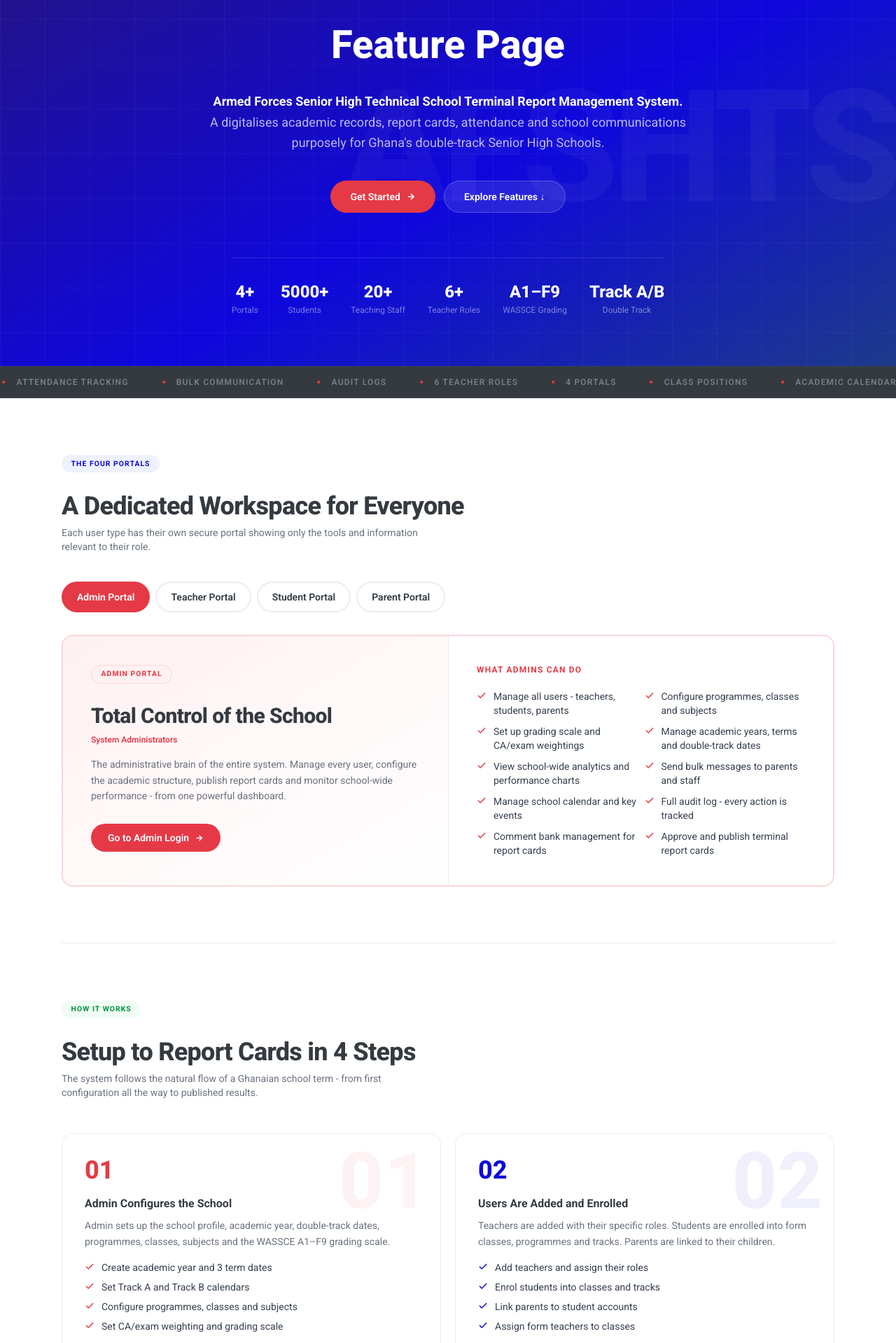
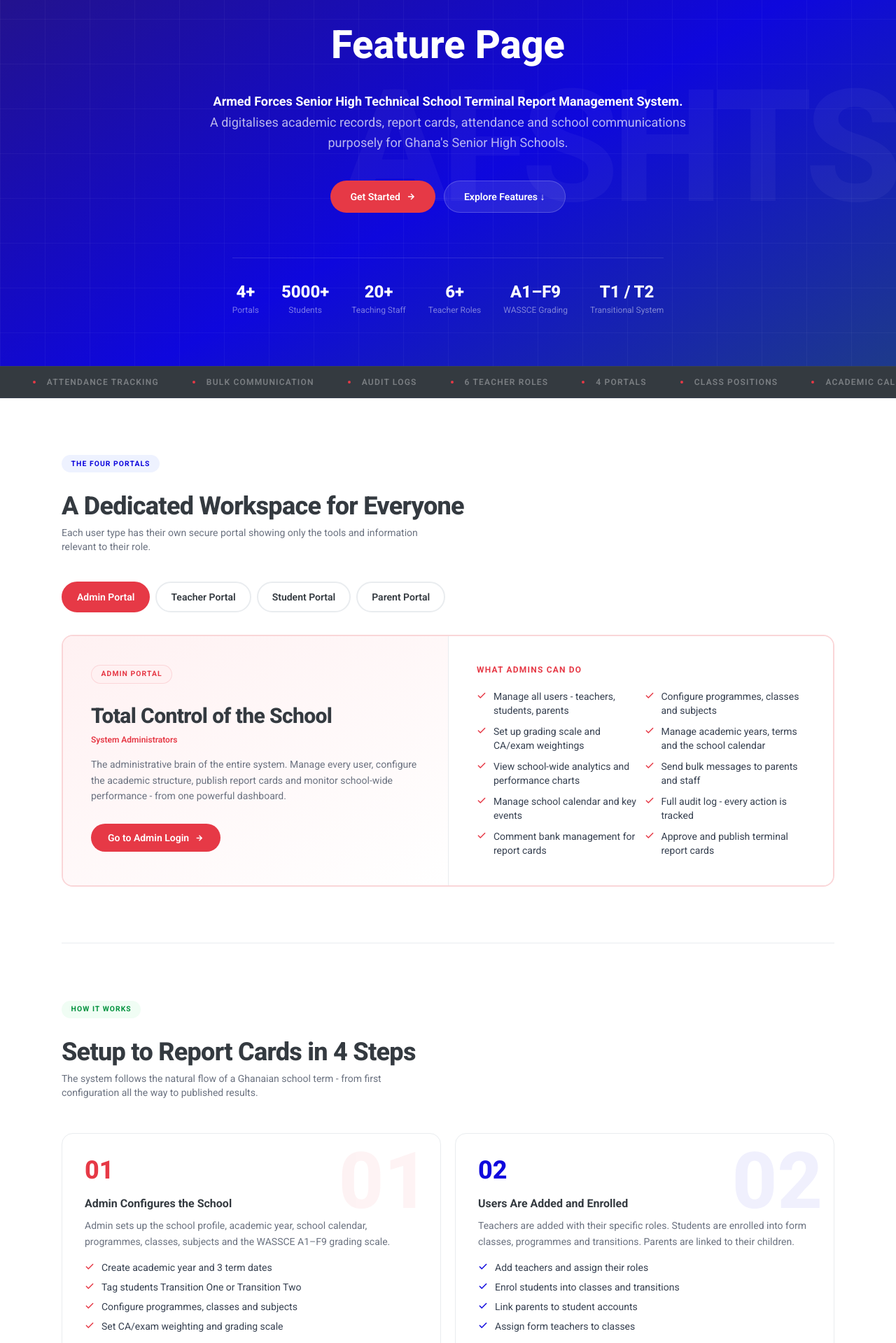
Before and after one commit to Amfex-Network/armed_forces_shs_frontend_ts, a React (Vite) app: page /features in a window 1280 px wide. Shown: the part 181-2100 px from the top of the page at 70% size. Built offline with nearby package versions, Linux system fonts and the light colour scheme; no server answers.

Commit message:
feat: rename track to transition

```diff
--- a/src/api/results.ts
+++ b/src/api/results.ts
@@ -17,6 +17,7 @@ export interface ReportResult {
     lastName?: string;
     formClass?: string;
     course?: string;
+    track?: string;
   };
   term: string;
   academicYear: string;
--- a/src/pages/features/Features.tsx
+++ b/src/pages/features/Features.tsx
@@ -94,7 +94,7 @@ const PORTALS = [
       "Manage all users - teachers, students, parents",
       "Configure programmes, classes and subjects",
       "Set up grading scale and CA/exam weightings",
-      "Manage academic years, terms and double-track dates",
+      "Manage academic years, terms and the school calendar",
       "View school-wide analytics and performance charts",
       "Send bulk messages to parents and staff",
       "Manage school calendar and key events",
@@ -216,10 +216,10 @@ const STEPS = [
     n: "01",
     c: "#E63946",
     t: "Admin Configures the School",
-    d: "Admin sets up the school profile, academic year, double-track dates, programmes, classes, subjects and the WASSCE A1–F9 grading scale.",
+    d: "Admin sets up the school profile, academic year, school calendar, programmes, classes, subjects and the WASSCE A1–F9 grading scale.",
     ticks: [
       "Create academic year and 3 term dates",
-      "Set Track A and Track B calendars",
+      "Tag students Transition One or Transition Two",
       "Configure programmes, classes and subjects",
       "Set CA/exam weighting and grading scale",
     ],
@@ -228,10 +228,10 @@ const STEPS = [
     n: "02",
     c: "#0e07dd",
     t: "Users Are Added and Enrolled",
-    d: "Teachers are added with their specific roles. Students are enrolled into form classes, programmes and tracks. Parents are linked to their children.",
+    d: "Teachers are added with their specific roles. Students are enrolled into form classes, programmes and transitions. Parents are linked to their children.",
     ticks: [
       "Add teachers and assign their roles",
-      "Enrol students into classes and tracks",
+      "Enrol students into classes and transitions",
       "Link parents to student accounts",
       "Assign form teachers to classes",
     ],
@@ -272,8 +272,8 @@ const FAQS = [
     a: "Admin assigns each teacher one of 6 roles when creating their account. The teacher's sidebar, dashboard and available tools automatically match their role - no further setup needed.",
   },
   {
-    q: "How does the double track system work?",
-    a: "Track A and Track B students attend school at different times. Admin sets separate term calendars for each track. Students are assigned a track at enrolment and all their records reflect it.",
+    q: "How does the transitional system work?",
+    a: "The school runs a transitional calendar with two groups, Transition One and Transition Two. Each student is tagged with their transition when enrolled or imported, and the admin can filter and export students by transition. Term dates, exams and holidays go on the shared school calendar.",
   },
   {
     q: "Can a parent have more than one child in the system?",
@@ -385,7 +385,7 @@ export default function Features() {
   const MARQUEE_ITEMS = Array(2)
     .fill([
       "Report Cards",
-      "Double Track",
+      "Transitional System",
       "WASSCE Grading",
       "Score Entry",
       "Attendance Tracking",
@@ -481,8 +481,8 @@ export default function Features() {
                   Management System.{" "}
                 </b>{" "}
                 <br />A digitalises academic records, report cards, attendance
-                and school communications purposely for Ghana's double-track
-                Senior High Schools.
+                and school communications purposely for Ghana's Senior High
+                Schools.
               </p>
             </Rev>
             <Rev delay={220}>
@@ -568,13 +568,13 @@ export default function Features() {
                     className="text-2xl text-white"
                     style={{ fontWeight: "800" }}
                   >
-                    Track A/B
+                    T1 / T2
                   </p>
                   <p
                     className="text-xs mt-0.5"
                     style={{ color: "rgba(255,255,255,.45)" }}
                   >
-                    Double Track
+                    Transitional System
                   </p>
                 </div>
               </div>
@@ -904,7 +904,7 @@ export default function Features() {
           </div>
         </section>
 
-        {/* DOUBLE TRACK */}
+        {/* TRANSITIONAL SYSTEM */}
         <section
           className="py-20 px-4 sm:px-6 border-b"
           style={{ borderColor: "var(--medium-gray)" }}
@@ -915,7 +915,7 @@ export default function Features() {
                 className="fp-tag mb-4"
                 style={{ backgroundColor: "#fef3c7", color: "#92400e" }}
               >
-                Double Track System
+                Transitional System
               </span>
               <h2
                 className="text-3xl sm:text-4xl mt-3 mb-2"
@@ -926,43 +926,42 @@ export default function Features() {
                   fontWeight: "800",
                 }}
               >
-                Built for Ghana's Double Track SHS
+                Built for the Transitional Calendar
               </h2>
               <p
                 className="text-sm mb-12 max-w-lg"
                 style={{ color: "#6b7280" }}
               >
-                Track A and Track B students coexist in one system with fully
-                separate calendars, term dates and results - aligned with GES
-                policy.
+                Transition One and Transition Two students work in one system,
+                with the same grading, report cards and school calendar.
               </p>
             </Rev>
             <div className="grid grid-cols-1 lg:grid-cols-2 gap-6">
               {[
                 {
-                  id: "A",
+                  id: "One",
                   hex: "#854d0e",
                   bg: "#fefce8",
                   border: "#fcd34d",
-                  status: "In Session",
+                  status: "Students",
                   pts: [
-                    "Separate term start and end dates from Track B",
-                    "Own resumption and vacation calendar",
-                    "Students see only their track's schedule",
-                    "Results and reports filtered by track",
+                    "Each student is tagged with a transition at enrolment",
+                    "Transition is a column in the student import sheet",
+                    "Filter and export students by transition",
+                    "Students see their transition on their dashboard",
                   ],
                 },
                 {
-                  id: "B",
+                  id: "Two",
                   hex: "#166534",
                   bg: "#f0fdf4",
                   border: "#86efac",
-                  status: "On Vacation",
+                  status: "School",
                   pts: [
-                    "Both tracks complete 3 full terms per year",
-                    "Admin can switch active track with one click",
-                    "Classes clearly labelled Track A or Track B",
-                    "Report cards generated per track independently",
+                    "One school calendar for term dates, exams and holidays",
+                    "The same WASSCE grading for every student",
+                    "Results, positions and report cards per class and term",
+                    "Class timetables use the school's own periods and breaks",
                   ],
                 },
               ].map((t, i) => (
@@ -979,10 +978,10 @@ export default function Features() {
                     >
                       <div className="flex items-center justify-between mb-6">
                         <h3
-                          className="text-5xl"
+                          className="text-3xl sm:text-4xl"
                           style={{ color: t.hex, fontWeight: "800" }}
                         >
-                          Track {t.id}
+                          Transition {t.id}
                         </h3>
                         <span
                           className="fp-tag"
--- a/src/utils/studentImport.ts
+++ b/src/utils/studentImport.ts
@@ -29,7 +29,7 @@ const ALIASES: Record<string, string[]> = {
   yearGroup: ["yeargroup", "form", "level"],
   formClass: ["formclass", "class", "classname", "stream"],
   course: ["course", "program", "programme"],
-  track: ["track"],
+  track: ["transition", "track"],
   status: ["status"],
   house: ["house"],
   dob: ["dob", "dateofbirth", "birthdate"],
--- /dev/null
+++ b/src/utils/transition.ts
@@ -0,0 +1,15 @@
+// Mirrors backend/src/utils/transition.ts. Older records may still hold
+// "A"/"B" or "Track A", so they are shown with the current names.
+export const TRANSITIONS = ["Transition One", "Transition Two"];
+
+const ONE = /^(a|1|one|t1|track ?a|track ?1|transition ?(one|1|a))$/;
+const TWO = /^(b|2|two|t2|track ?b|track ?2|transition ?(two|2|b))$/;
+
+export const transitionLabel = (value: unknown): string => {
+  if (typeof value !== "string") return "";
+  const v = value.trim().toLowerCase().replace(/\s+/g, " ");
+  if (!v) return "";
+  if (ONE.test(v)) return TRANSITIONS[0];
+  if (TWO.test(v)) return TRANSITIONS[1];
+  return value.trim();
+};
```
